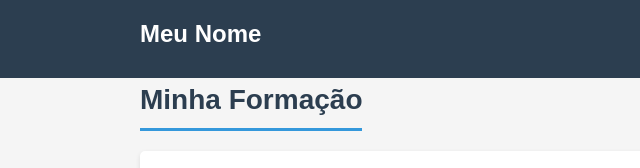
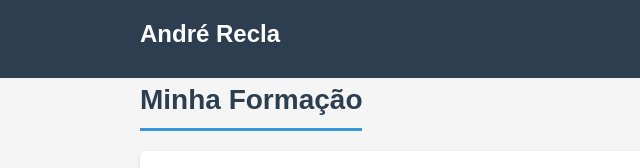
Before and after one commit to recla-andre/faculdade-programacao-web, a plain HTML site: page paginas/formacao.html in a window 1280 px wide. Shown: the top 168 px of the page, 0-640 px from the left. Drawn offline with Linux system fonts and the light colour scheme.

Commit message:
Update formacao.html

```diff
--- a/paginas/formacao.html
+++ b/paginas/formacao.html
@@ -9,7 +9,7 @@
 <body>
     <header>
         <div class="container">
-            <h1>Meu Nome</h1>
+           <h1>André Recla</h1>
             <nav>
                 <ul>
                     <li><a href="../index.html" >Sobre Mim</a></li>
```
